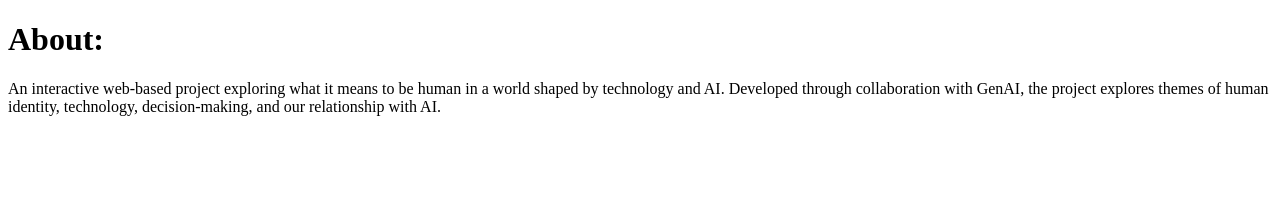
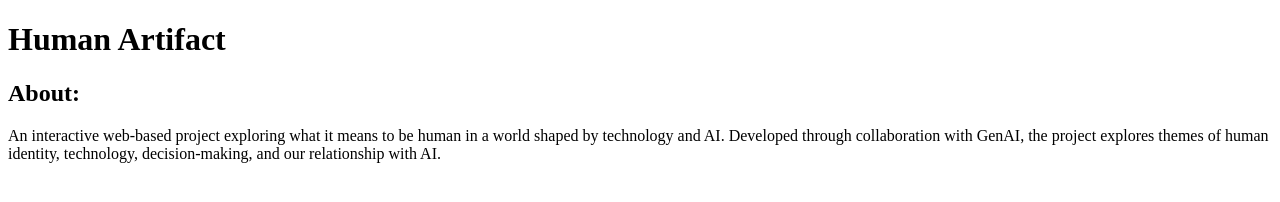
Before and after one commit to AbdulNini/human-artifact, a plain HTML site: page index.html in a window 1280 px wide. Drawn offline with Linux system fonts and the light colour scheme.

Commit message:
Update heading structure in index.html. Added new heading.

```diff
--- a/index.html
+++ b/index.html
@@ -4,7 +4,8 @@
     <title>Human Artifact</title>
   </head>
   <body>
-    <h1>About:</h1>
+    <h1>Human Artifact</h1>
+      <h2>About:</h2>
     <p>
       An interactive web-based project exploring what it means to be human in a world shaped by technology and AI.
       Developed through collaboration with GenAI, the project explores themes of human identity, technology, decision-making, and our relationship with AI.
```
